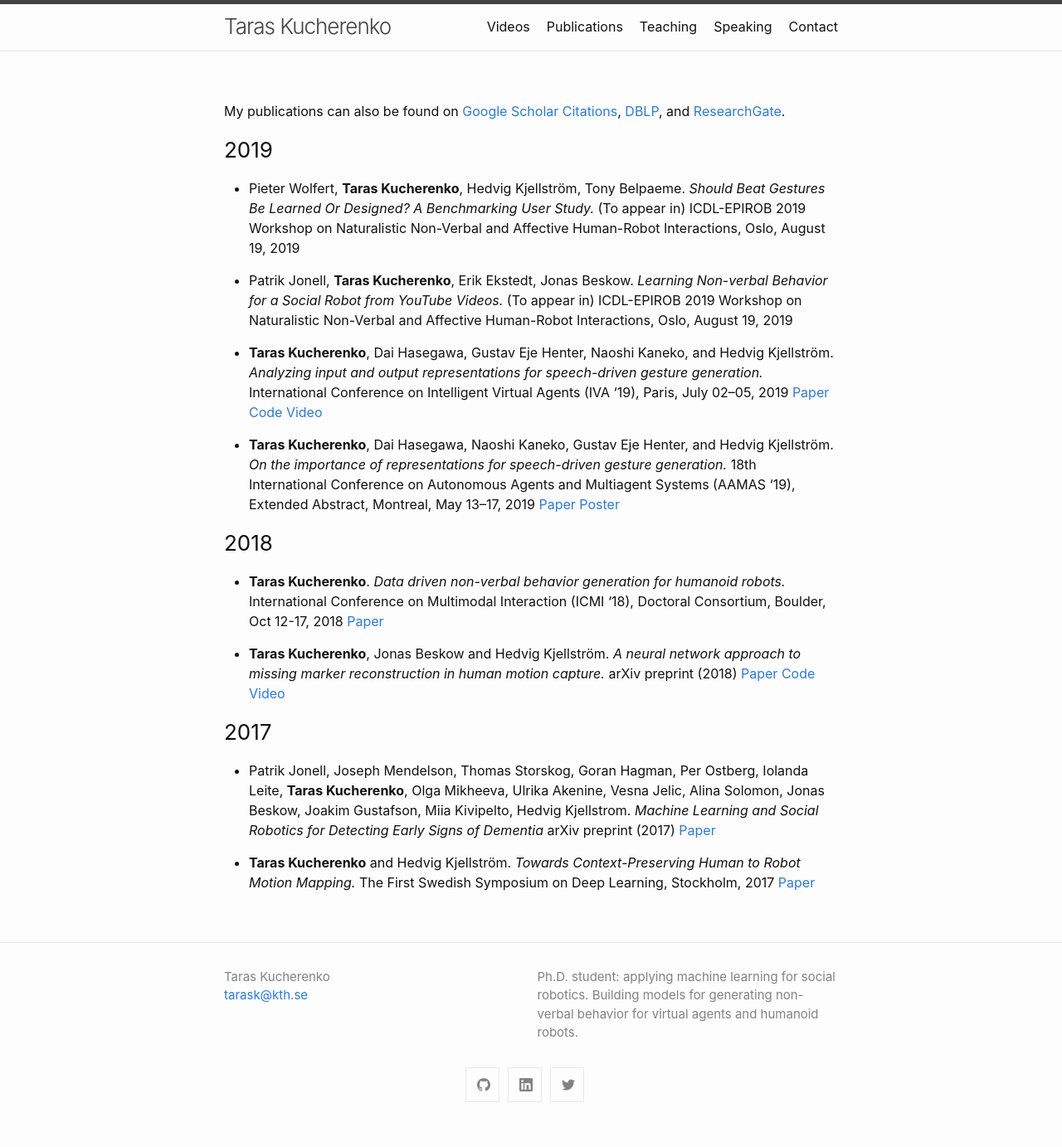
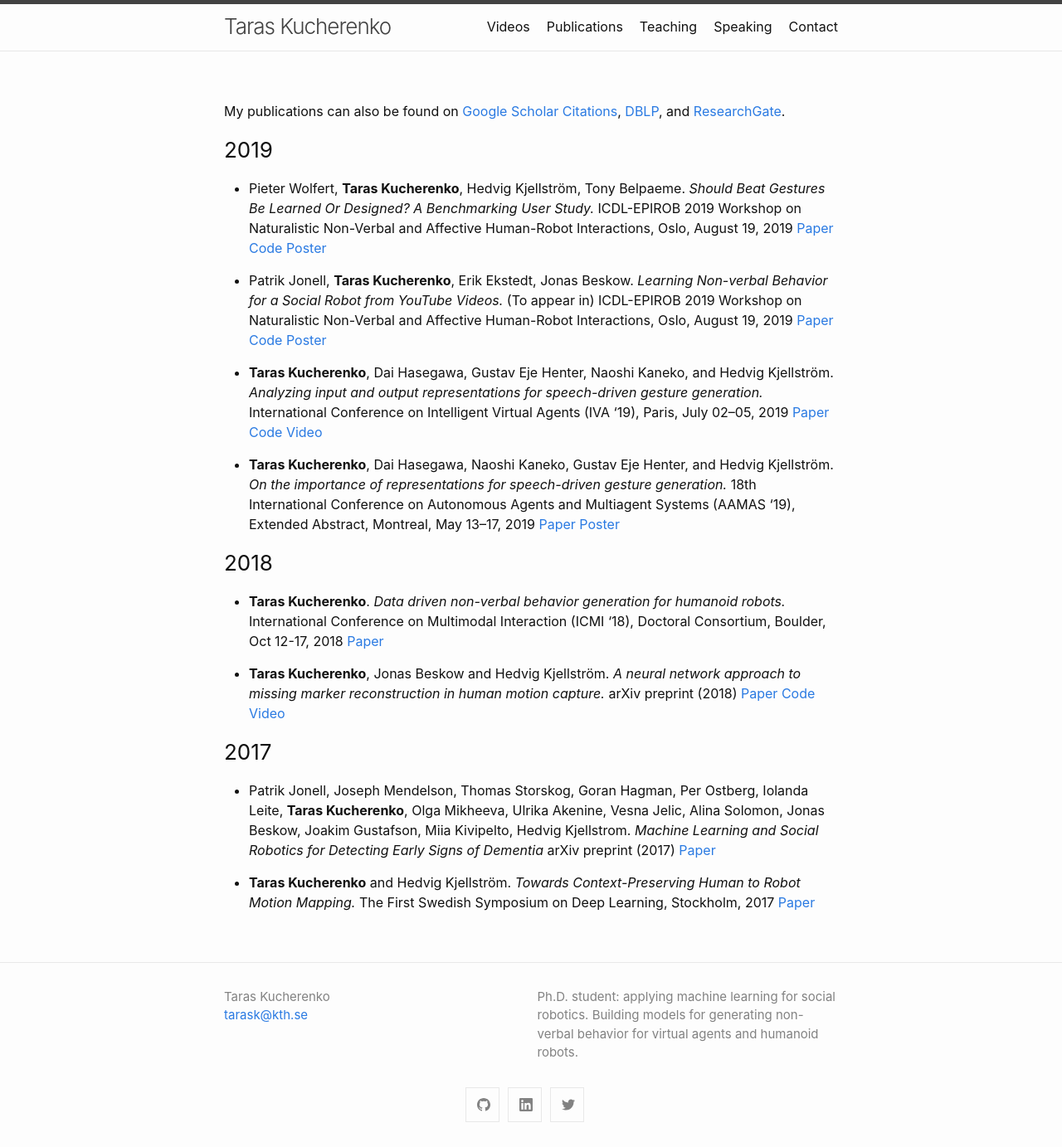
Before and after one commit to Svito-zar/Svito-zar.github.io, a Jekyll site: the page built from _pages/publications.md, in a window 1280 px wide. Shown: the whole page at 83% size. Built offline with Jekyll 4.4.1, drawn with Linux system fonts in a browser that asks for light colours; before the commit the page ends 1359 px from its top, so only the background shows below that.

Commit message:
Uploaded ICDL-Epirob Workshop papers

```diff
--- a/_pages/publications.md
+++ b/_pages/publications.md
@@ -7,9 +7,9 @@ permalink: /publications/
 My publications can also be found on [Google Scholar Citations](https://scholar.google.com/citations?user=aI_16pYAAAAJ&hl=en), [DBLP](https://dblp.uni-trier.de/pers/hd/k/Kucherenko:Taras), and [ResearchGate](https://www.researchgate.net/profile/Taras_Kucherenko).
 
 ### 2019
-* Pieter Wolfert, **Taras Kucherenko**, Hedvig Kjellström, Tony Belpaeme. *Should Beat Gestures Be Learned Or Designed? A Benchmarking User Study.* (To appear in) ICDL-EPIROB 2019 Workshop on Naturalistic Non-Verbal and Affective Human-Robot Interactions, Oslo, August 19, 2019
+* Pieter Wolfert, **Taras Kucherenko**, Hedvig Kjellström, Tony Belpaeme. *Should Beat Gestures Be Learned Or Designed? A Benchmarking User Study.* ICDL-EPIROB 2019 Workshop on Naturalistic Non-Verbal and Affective Human-Robot Interactions, Oslo, August 19, 2019 [Paper](https://pieterwolfert.com/files/epirob_camera_final.pdf) [Code](https://github.com/Svito-zar/Speech_driven_gesture_generation) [Poster](../posters/should_gesture_be_learned_poster.pdf)
 
-* Patrik Jonell, **Taras Kucherenko**, Erik Ekstedt, Jonas Beskow. *Learning Non-verbal Behavior for a Social Robot from YouTube Videos.* (To appear in) ICDL-EPIROB 2019 Workshop on Naturalistic Non-Verbal and Affective Human-Robot Interactions, Oslo, August 19, 2019
+* Patrik Jonell, **Taras Kucherenko**, Erik Ekstedt, Jonas Beskow. *Learning Non-verbal Behavior for a Social Robot from YouTube Videos.* (To appear in) ICDL-EPIROB 2019 Workshop on Naturalistic Non-Verbal and Affective Human-Robot Interactions, Oslo, August 19, 2019 [Paper](../papers/learning_non-verbal_behavio(ICDL-EPIROB2019).pdf) [Code](https://github.com/jonepatr/glow-non-verbal-robot-behavior) [Poster](../posters/Jonel_2019_final_ICDL_poster.pdf)
 
 * **Taras  Kucherenko**,  Dai  Hasegawa, Gustav  Eje  Henter, Naoshi  Kaneko, and Hedvig Kjellström.
 *Analyzing input and output representations for speech-driven gesture generation.*
```
Also changed, not shown: 3 other files.
